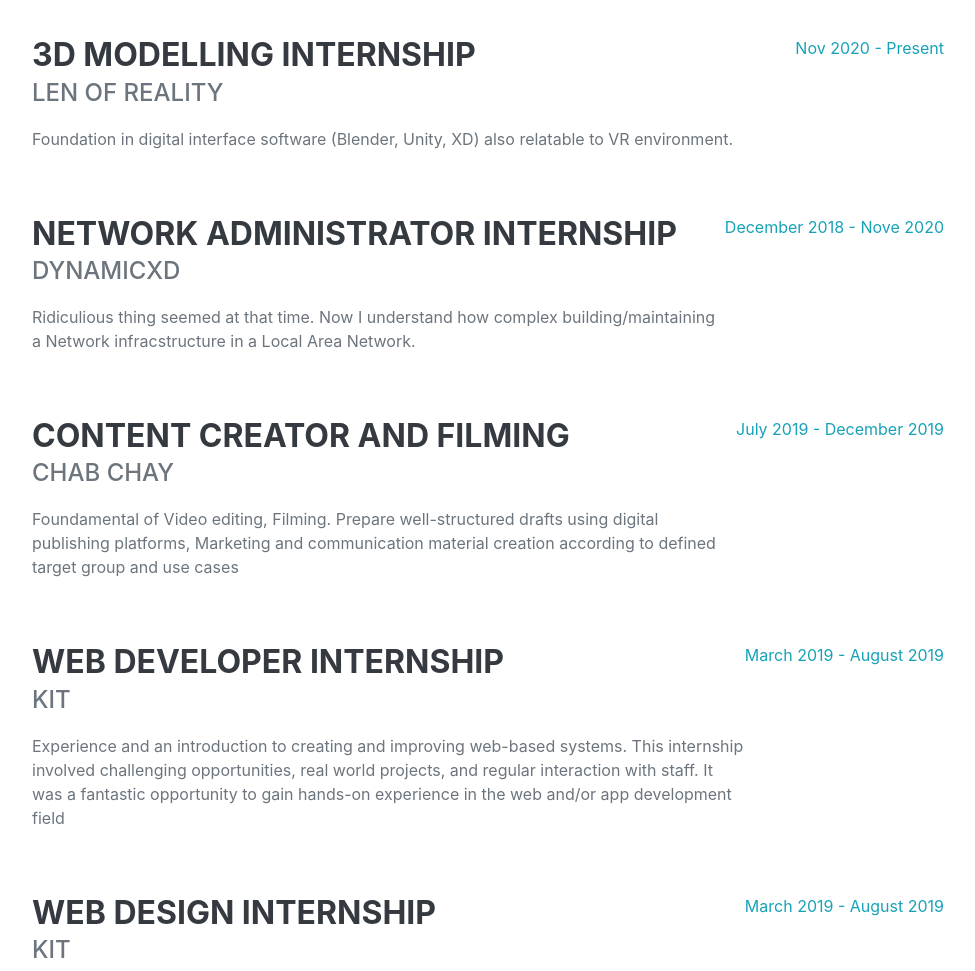
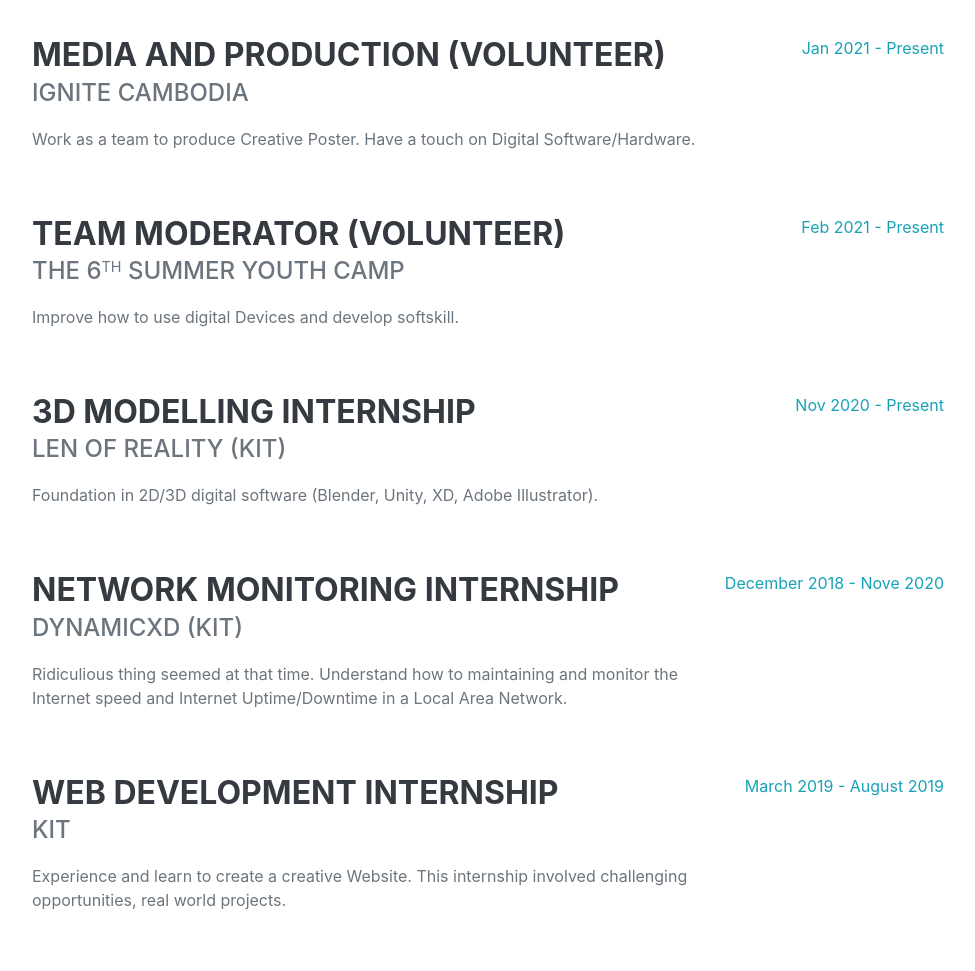
Before and after one commit to SongRithy/portfolio, a plain HTML site: page index.html in a window 1280 px wide. Shown: the part 960-1931 px from the top of the page, without its empty margins (288-1263 px from the left). Drawn offline with nearby package versions, Linux system fonts and the light colour scheme; a web font is replaced by a local one.

Commit message:
first commited

```diff
--- a/index.html
+++ b/index.html
@@ -64,33 +64,42 @@
                     <h2 class="mb-5">Experience</h2>
                     <div class="d-flex flex-column flex-md-row justify-content-between mb-5">
                         <div class="flex-grow-1">
+                            <h3 class="mb-0">Media and Production (Volunteer)</h3>
+                            <div class="subheading mb-3">Ignite Cambodia</div>
+                            <p> Work as a team to produce Creative Poster. Have a touch on Digital Software/Hardware.</p>
+                        </div>
+                        <div class="flex-shrink-0"><span class="text-primary">Jan 2021 - Present</span></div>
+                    </div>
+                    <div class="d-flex flex-column flex-md-row justify-content-between mb-5">
+                        <div class="flex-grow-1">
+                            <h3 class="mb-0">Team Moderator (Volunteer)</h3>
+                            <div class="subheading mb-3">The 6<small><sup>th</sup></small> summer youth camp</div>
+                            <p>Improve how to use digital Devices and develop softskill.</p>
+                        </div>
+                        <div class="flex-shrink-0"><span class="text-primary">Feb 2021 - Present</span></div>
+                    </div>
+                    <div class="d-flex flex-column flex-md-row justify-content-between mb-5">
+                        <div class="flex-grow-1">
                             <h3 class="mb-0">3D modelling internship</h3>
-                            <div class="subheading mb-3">Len of Reality</div>
-                            <p>Foundation in digital interface software (Blender, Unity, XD) also relatable to VR environment.</p>
+                            <div class="subheading mb-3">Len of Reality (kit)</div>
+                            <p>Foundation in 2D/3D digital software (Blender, Unity, XD, Adobe Illustrator).</p>
                         </div>
                         <div class="flex-shrink-0"><span class="text-primary">Nov 2020 - Present</span></div>
                     </div>
+
                     <div class="d-flex flex-column flex-md-row justify-content-between mb-5">
                         <div class="flex-grow-1">
-                            <h3 class="mb-0">Network administrator internship</h3>
-                            <div class="subheading mb-3">DynamicxD</div>
-                            <p>Ridiculious thing seemed at that time. Now I understand how complex building/maintaining a Network infracstructure in a Local Area Network.</p>
+                            <h3 class="mb-0">Network Monitoring internship</h3>
+                            <div class="subheading mb-3">DynamicxD (kit)</div>
+                            <p>Ridiculious thing seemed at that time. Understand how to maintaining and monitor the Internet speed and Internet Uptime/Downtime in a Local Area Network.</p>
                         </div>
                         <div class="flex-shrink-0"><span class="text-primary">December 2018 - Nove 2020</span></div>
                     </div>
                     <div class="d-flex flex-column flex-md-row justify-content-between mb-5">
                         <div class="flex-grow-1">
-                            <h3 class="mb-0">Content Creator and Filming</h3>
-                            <div class="subheading mb-3">Chab Chay</div>
-                            <p>Foundamental of Video editing, Filming. Prepare well-structured drafts using digital publishing platforms, Marketing and communication material creation according to defined target group and use cases</p>
-                        </div>
-                        <div class="flex-shrink-0"><span class="text-primary">July 2019 - December 2019</span></div>
-                    </div>
-                    <div class="d-flex flex-column flex-md-row justify-content-between mb-5">
-                        <div class="flex-grow-1">
-                            <h3 class="mb-0">Web Developer internship</h3>
+                            <h3 class="mb-0">Web Development internship</h3>
                             <div class="subheading mb-3">kit</div>
-                            <p>Experience and an introduction to creating and improving web-based systems. This internship involved challenging opportunities, real world projects, and regular interaction with staff. It was a fantastic opportunity to gain hands-on experience in the web and/or app development field</p>
+                            <p>Experience and learn to create a creative Website. This internship involved challenging opportunities, real world projects.</p>
                         </div>
                         <div class="flex-shrink-0"><span class="text-primary">March 2019 - August 2019</span></div>
                     </div>
@@ -175,7 +184,7 @@
                         </li>
                         <li>
                             <span class="fa-li"><i class="fas fa-trophy text-warning"></i></span>
-                            Ethical Hacking: Sniffers - Linkedin Certification
+                            Ethical Hacking: Sniffers - Linkedaaaaaadin Certification
                         </li>
                         <li>
                             <span class="fa-li"><i class="fas fa-trophy text-warning"></i></span>
```
Also changed, not shown: 1 other file.
